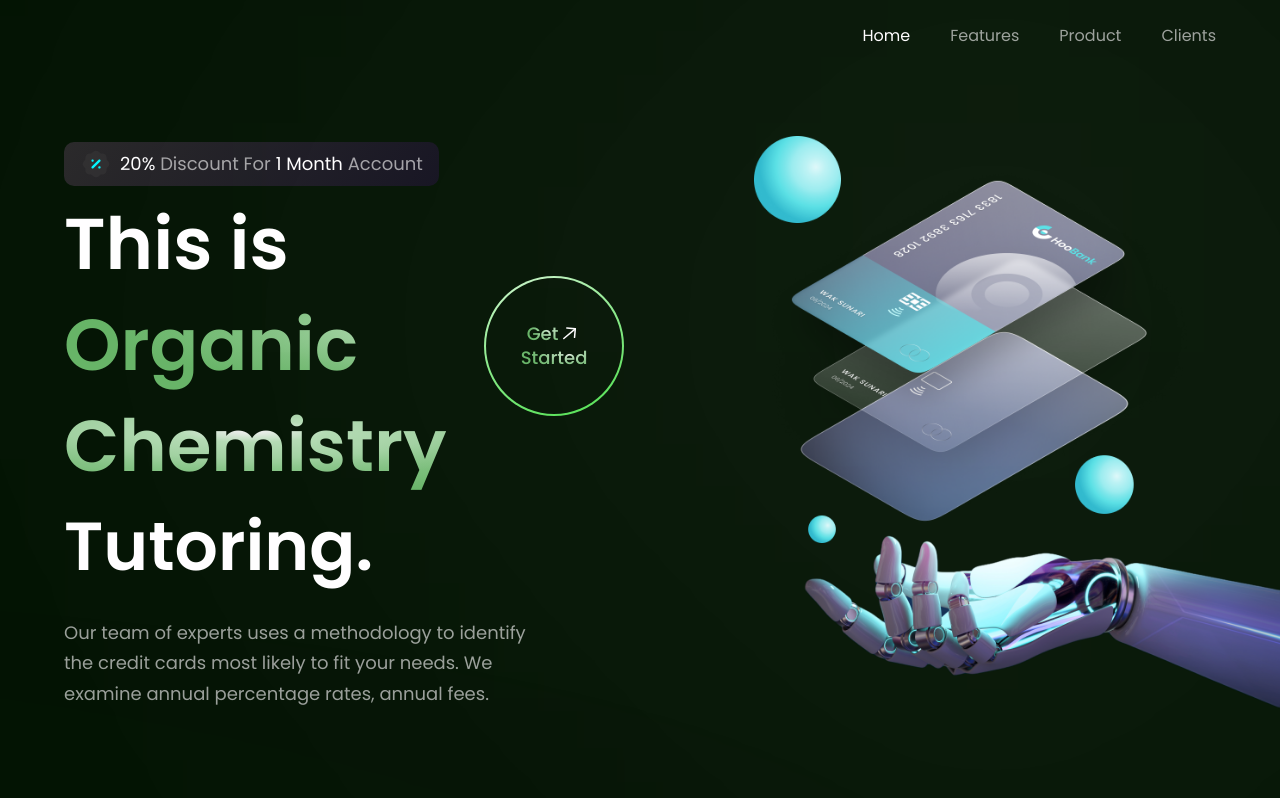
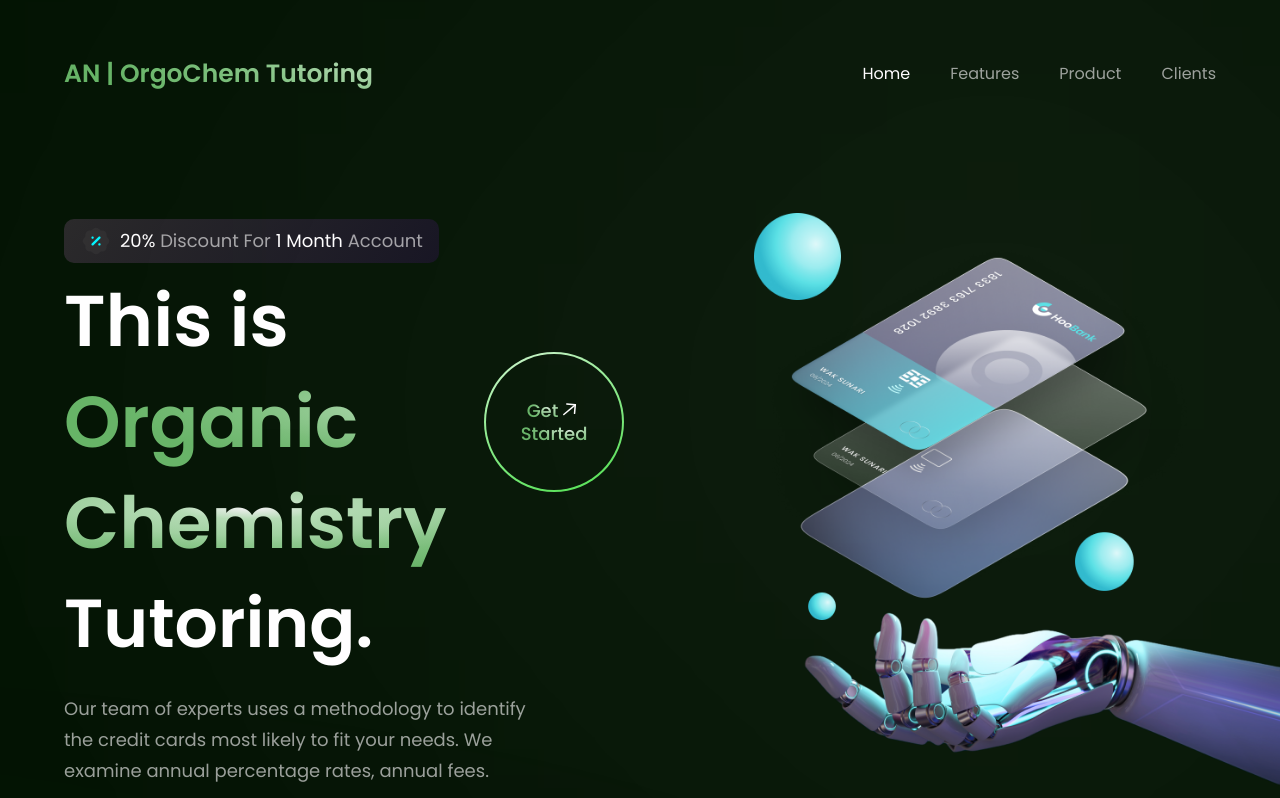
Before and after one commit to AngelaNova/Angela_Tutoring_OrganicChemistry, a React (Vite) app: page / in a window 1280 px wide. Shown: the top 798 px of the page. Built offline with nearby package versions, Linux system fonts and the light colour scheme.

Commit message:
Update Navbar.jsx

```diff
--- a/src/components/Navbar.jsx
+++ b/src/components/Navbar.jsx
@@ -1,6 +1,6 @@
 import { useState } from "react";
 
-import { close, logo, menu } from "../assets";
+import { close, menu } from "../assets";
 import { navLinks } from "../constants";
 
 const Navbar = () => {
@@ -9,7 +9,9 @@ const Navbar = () => {
 
   return (
     <nav className="w-full flex py-6 justify-between items-center navbar">
-
+      <h1 className="flex-1 font-poppins font-semibold ss:text-[25px] text-[52px] text-gradient ss:leading-[100.8px] leading-[75px]">
+        AN | OrgoChem Tutoring
+      </h1>
 
       <ul className="list-none sm:flex hidden justify-end items-center flex-1">
         {navLinks.map((nav, index) => (
```
